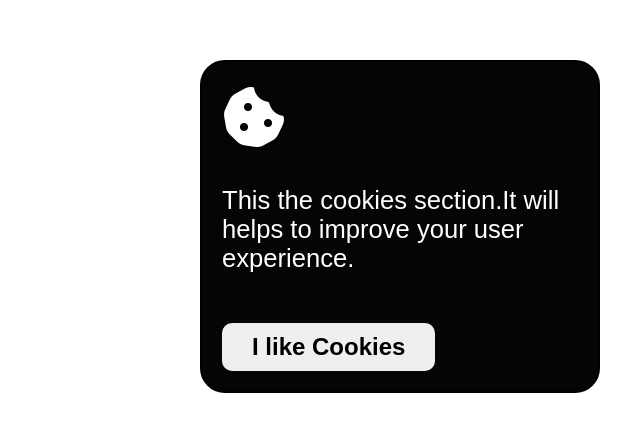
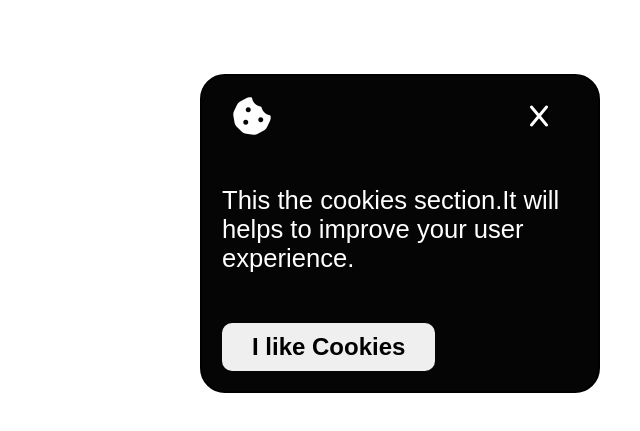
Before and after one commit to DipNarayanMahara2/Frontend-Practice-, a plain HTML site: page project8/index.html in a window 1280 px wide. Shown: the part 367-798 px from the top of the page, without its empty margins (640-1280 px from the left). Drawn offline with Linux system fonts and the light colour scheme.

Commit message:
completion of project 8: Cookies with js

```diff
--- a/project8/index.html
+++ b/project8/index.html
@@ -17,6 +17,9 @@
     <dvi class="cookies-content">
       <div class="icons">
         <i class="fa-solid fa-cookie-bite"></i>
+        <button id="x-button">
+          <i class="fa-solid fa-x"></i>
+        </button>
       </div>
       <p>This the cookies section.It will helps to improve your user experience.</p>
 
--- a/project8/index.js
+++ b/project8/index.js
@@ -1,13 +1,22 @@
-// welcome alert
+// Check if consent is already given
+document.addEventListener("DOMContentLoaded", function () {
+  if (!localStorage.getItem("cookies-popUp")) {
+    document.getElementById("cookies-popUp").style.display = "block";
+  }
+});
 
-alert("welcome ! Users");
+// accept the cookies and hide pop up
 
-// Function to check if the user is already accepted cookes
+document
+  .getElementById("accept-cookies")
+  .addEventListener("click", function () {
+    alert("thankyou");
+    localStorage.setItem("cookies-popUp", "true");
+    document.getElementById("cookies-popUp").style.display = "none";
+  });
 
-// function to show cookies popup
+// hide the cookies with out accepting
 
-// Function to hide cookies pop Up and save the content
-
-// addnig event listener when the user accept cookies
-
-// check if user already accept cookies
+document.getElementById("x-button").addEventListener("click", function () {
+  document.getElementById("cookies-popUp").style.display = "none";
+});
--- a/project8/style.css
+++ b/project8/style.css
@@ -24,8 +24,26 @@ body {
 }
 
 .icons {
-  margin-bottom: 30px;
-  font-size: 4rem;
+  /* margin-bottom: 30px; */
+  margin: 0 30px 50px 10px;
+  display: flex;
+  align-items: center;
+  justify-content: space-between;
+}
+
+.icons i {
+  font-size: 2.5rem;
+  cursor: pointer;
+}
+
+.fa-x {
+  font-size: 1.5rem !important;
+}
+
+#x-button {
+  color: white;
+  border: none;
+  background: #000;
 }
 
 .cookies-content p {
```
